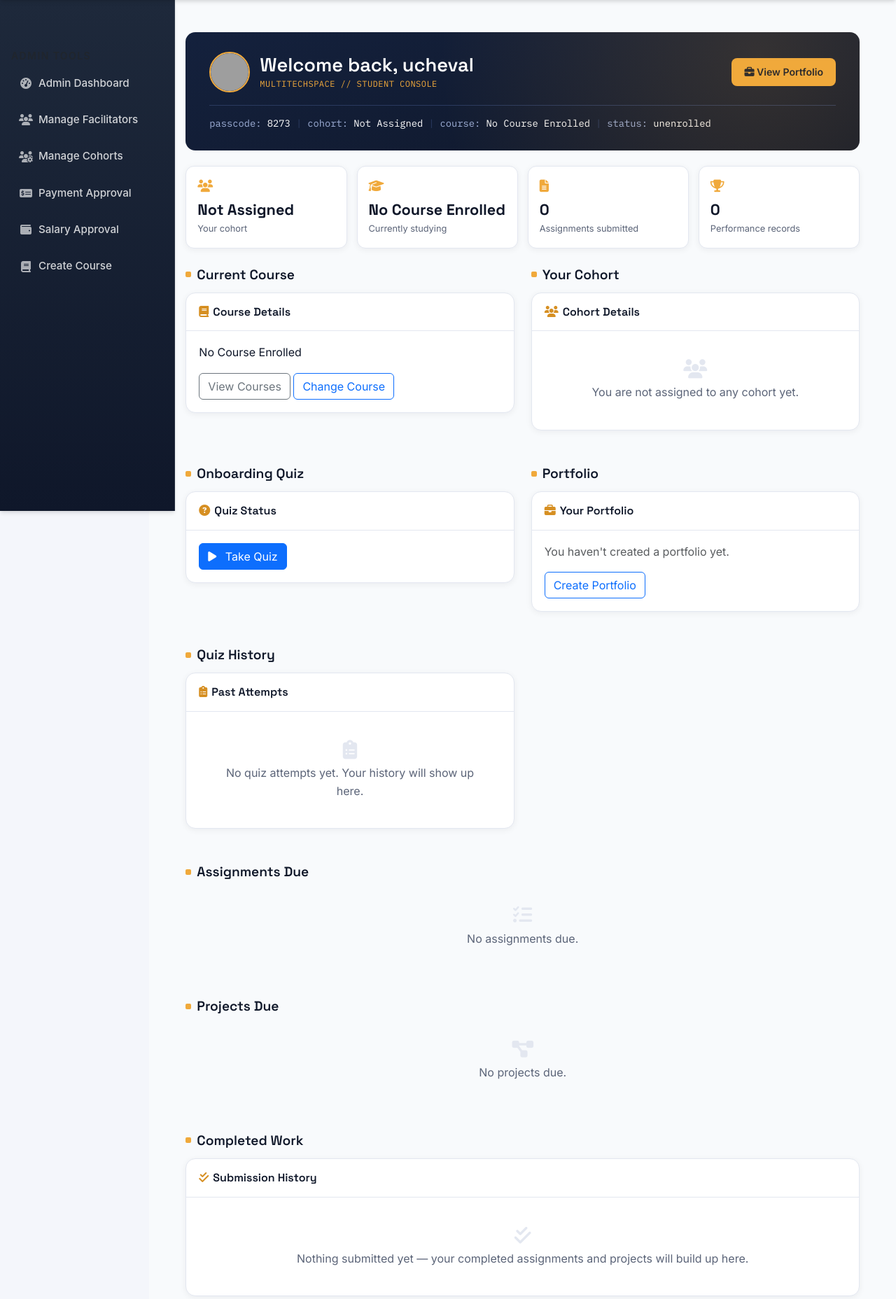
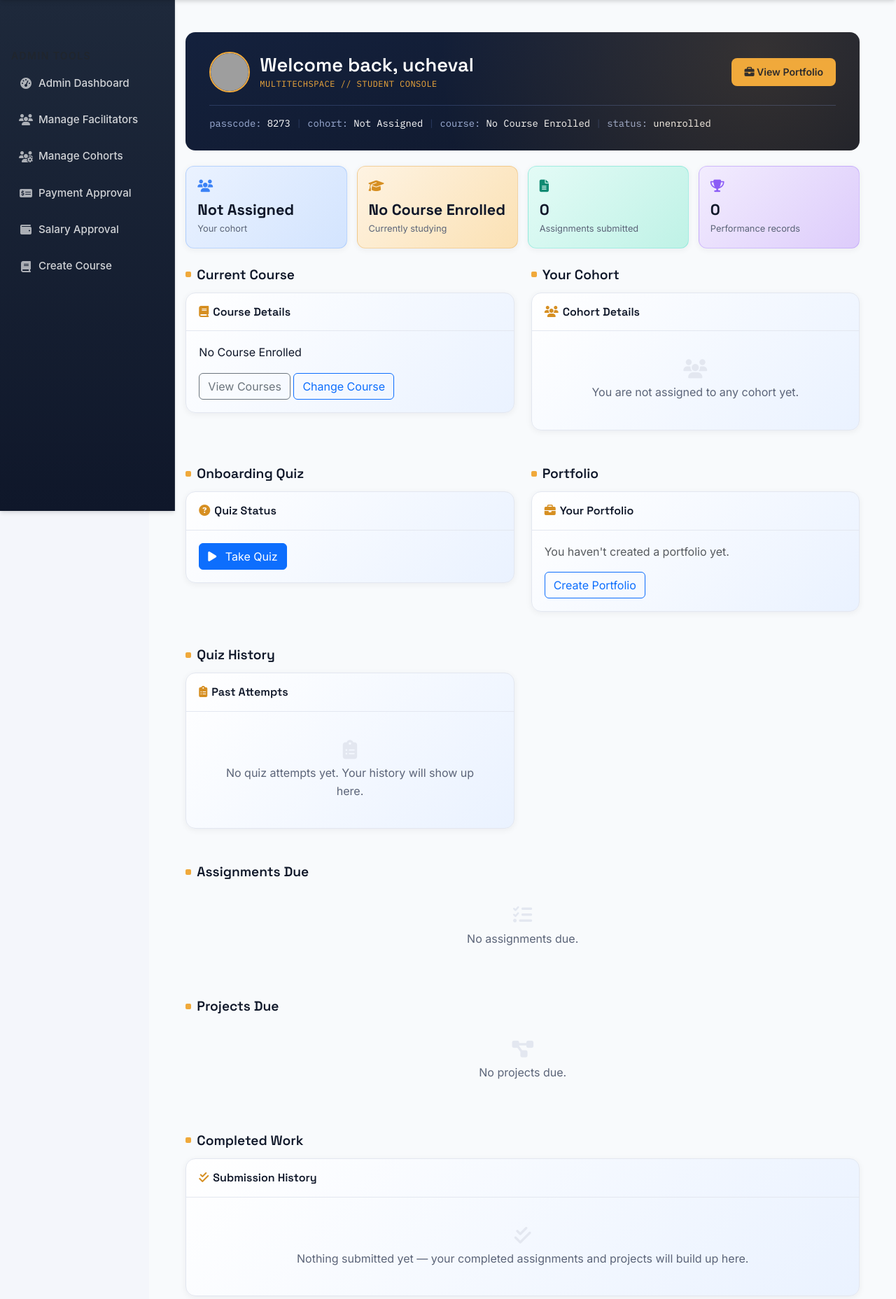
Before and after one commit to ucheval/multitech, a Django app: page /dashboard/ in a window 1280 px wide. Shown: the part 70-1926 px from the top of the page at 70% size. Run offline with Django 5.2, Linux system fonts and the light colour scheme; a user stored in the database is signed in; data comes from the database, SQL or seed files in the repository; data that the repository does not hold is empty; some libraries are stand-ins or nearby versions; grey boxes are pictures that could not be loaded.

```diff
--- a/templates/core/student_dashboard.html
+++ b/templates/core/student_dashboard.html
@@ -19,6 +19,14 @@
     --radius: 14px;
     --shadow: 0 2px 10px rgba(15, 23, 41, 0.06);
     --shadow-hover: 0 10px 24px rgba(15, 23, 41, 0.10);
+
+    --blue: #3b82f6;
+    --blue-soft: #eaf2ff;
+    --amber-soft: #fef3e2;
+    --teal-soft: #e3fbf6;
+    --violet: #8b5cf6;
+    --violet-soft: #f2ecfe;
+    --panel-tint: #eef2fb;
   }
 
   body { background: var(--paper); }
@@ -137,7 +145,6 @@
   @media (max-width: 700px) { .stat-strip { grid-template-columns: repeat(2, 1fr); } }
 
   .stat-chip {
-    background: var(--panel);
     border: 1px solid var(--border);
     border-radius: 12px;
     padding: 16px;
@@ -145,9 +152,21 @@
     transition: transform 0.2s ease, box-shadow 0.2s ease;
   }
   .stat-chip:hover { transform: translateY(-3px); box-shadow: var(--shadow-hover); }
-  .stat-chip .stat-icon { font-size: 1.1rem; color: var(--amber); margin-bottom: 8px; }
+  .stat-chip .stat-icon { font-size: 1.1rem; margin-bottom: 8px; }
   .stat-chip .stat-value { font-family: 'Space Grotesk', sans-serif; font-size: 1.35rem; font-weight: 700; }
   .stat-chip .stat-label { font-size: 0.8rem; color: var(--muted); }
+
+  .stat-chip:nth-of-type(1) { background: linear-gradient(135deg, #eaf2ff 0%, #d3e4fe 100%); border-color: rgba(59, 130, 246, 0.25); }
+  .stat-chip:nth-of-type(1) .stat-icon { color: var(--blue); }
+
+  .stat-chip:nth-of-type(2) { background: linear-gradient(135deg, #fef3e2 0%, #fbe1b4 100%); border-color: rgba(214, 143, 34, 0.3); }
+  .stat-chip:nth-of-type(2) .stat-icon { color: var(--amber-deep); }
+
+  .stat-chip:nth-of-type(3) { background: linear-gradient(135deg, #e3fbf6 0%, #bff2e6 100%); border-color: rgba(45, 212, 191, 0.3); }
+  .stat-chip:nth-of-type(3) .stat-icon { color: #0f8a72; }
+
+  .stat-chip:nth-of-type(4) { background: linear-gradient(135deg, #f2ecfe 0%, #ddccfb 100%); border-color: rgba(139, 92, 246, 0.3); }
+  .stat-chip:nth-of-type(4) .stat-icon { color: var(--violet); }
 
   /* ---------- Section titles ---------- */
   .dashboard-section { margin-bottom: 26px; }
@@ -170,7 +189,7 @@
 
   /* ---------- Cards ---------- */
   .dashboard-card {
-    background: var(--panel);
+    background: linear-gradient(135deg, #ffffff 0%, var(--panel-tint) 100%);
     border: 1px solid var(--border);
     border-radius: var(--radius);
     box-shadow: var(--shadow);
@@ -188,8 +207,14 @@
   .dashboard-card .card-header i { color: var(--amber-deep); margin-right: 6px; }
   .dashboard-card .card-body { padding: 18px; }
 
+  /* Cycle each dashboard-card through a soft accent gradient so the grid feels alive, not flat */
+  .dashboard-section:nth-of-type(4n+1) .dashboard-card { background: linear-gradient(135deg, #ffffff 0%, #eaf2ff 100%); }
+  .dashboard-section:nth-of-type(4n+2) .dashboard-card { background: linear-gradient(135deg, #ffffff 0%, #fef3e2 100%); }
+  .dashboard-section:nth-of-type(4n+3) .dashboard-card { background: linear-gradient(135deg, #ffffff 0%, #e3fbf6 100%); }
+  .dashboard-section:nth-of-type(4n+4) .dashboard-card { background: linear-gradient(135deg, #ffffff 0%, #f2ecfe 100%); }
+
   .task-card {
-    background: var(--panel);
+    background: linear-gradient(135deg, #ffffff 0%, var(--panel-tint) 100%);
     border: 1px solid var(--border);
     border-radius: 12px;
     height: 100%;
```
